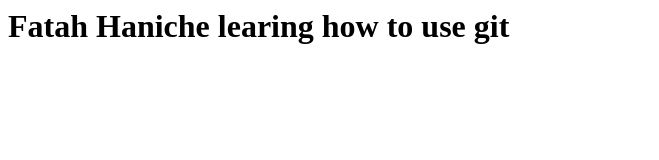
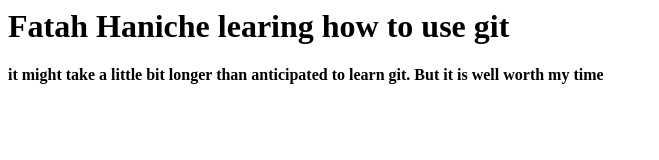
Before and after one commit to Fatah-Haniche/fuzzy-spoon, a plain HTML site: page index.html in a window 1280 px wide. Shown: the whole page, without its empty margins (0-659 px from the left). Drawn offline with Linux system fonts and the light colour scheme.

Commit message:
edited index html file

```diff
--- a/index.html
+++ b/index.html
@@ -3,5 +3,6 @@
 </head>
 <body>
   <h1>Fatah Haniche learing how to use git</h1>
+  <h4>it might take a little bit longer than anticipated to learn git. But it is well worth my time </h4>
 </body>
 </html>
```
